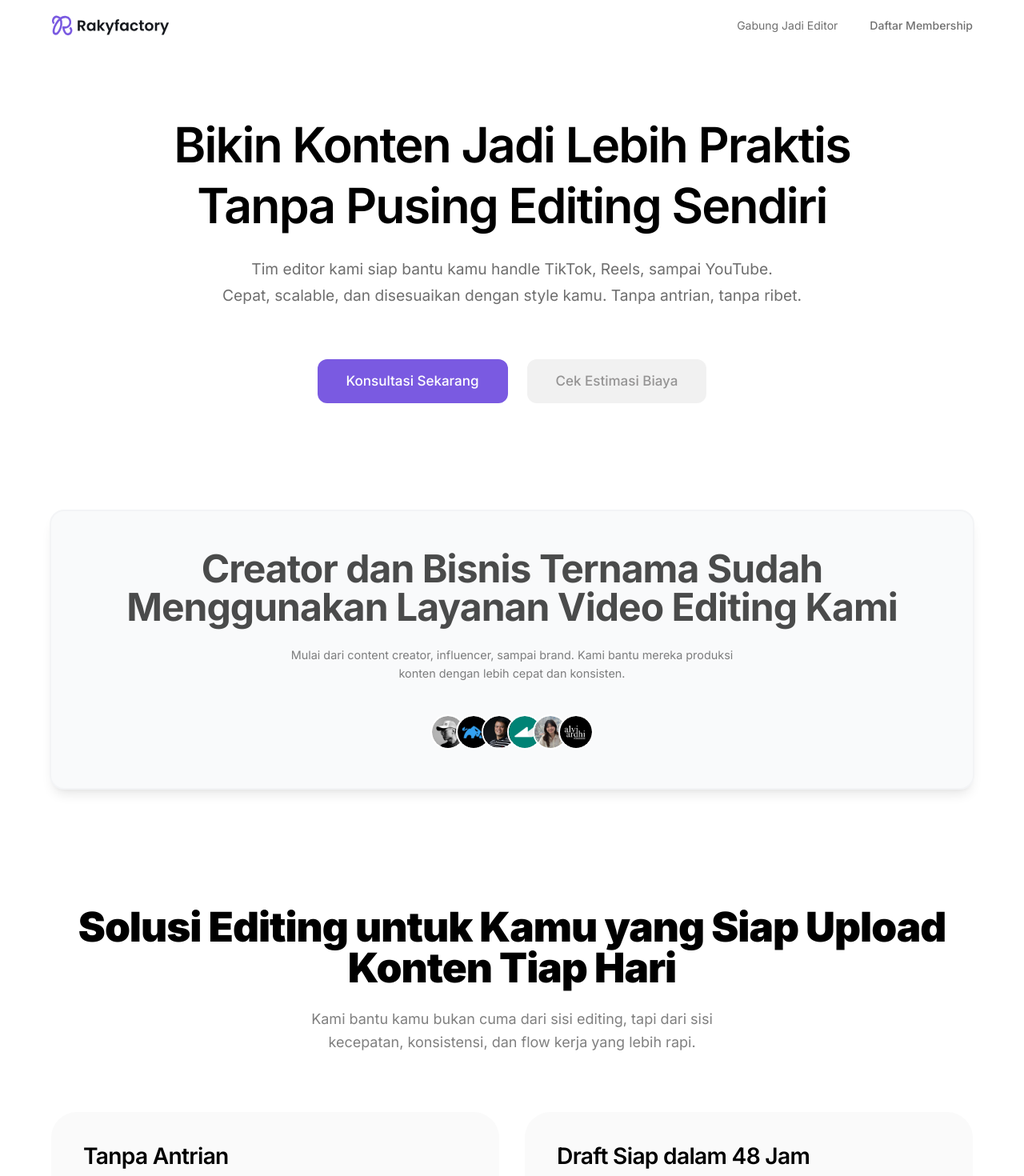
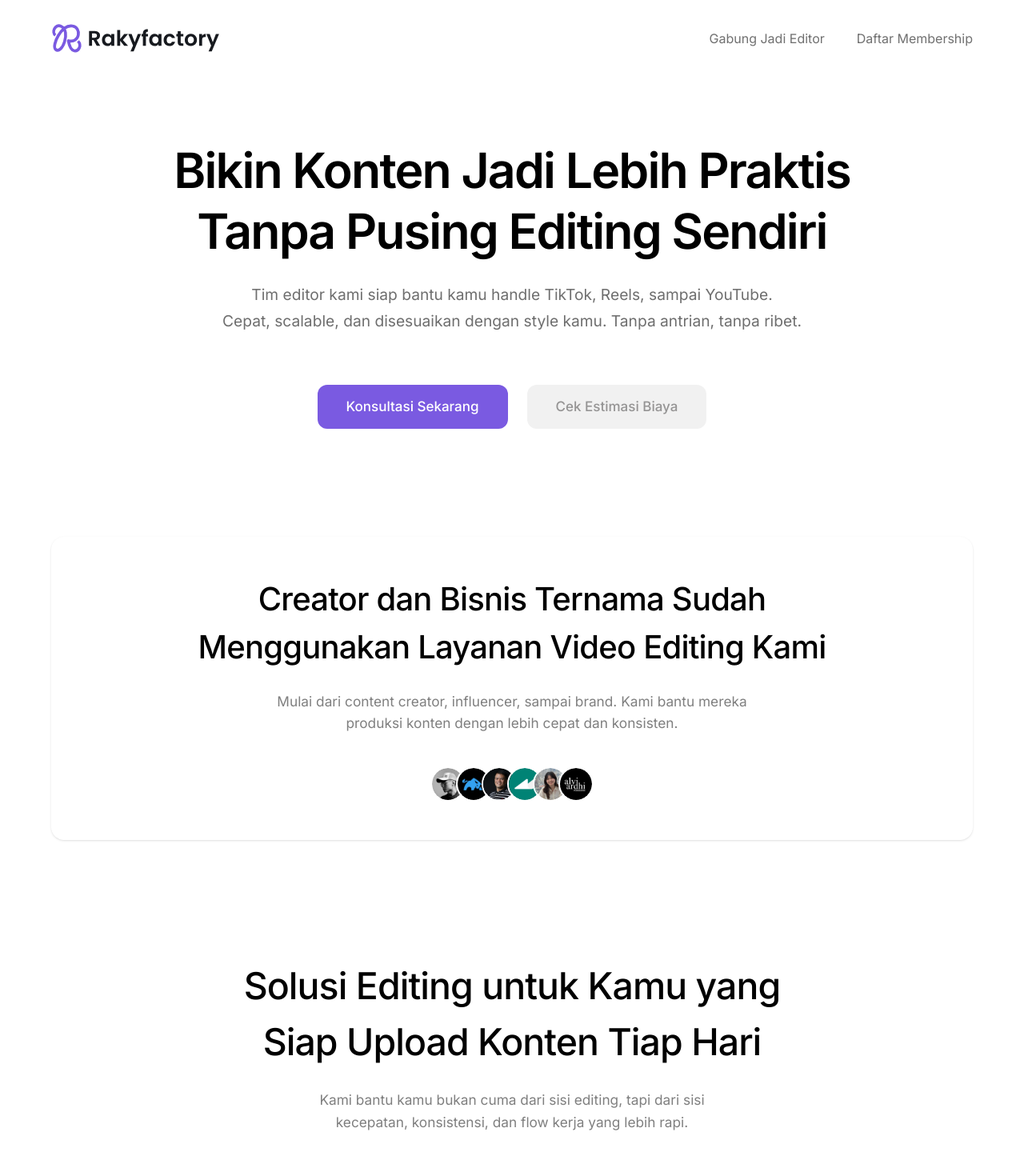
Before and after one commit to Kahvi1/raky-frontend, a React (Vite) app: page / in a window 1280 px wide. Shown: the top 1470 px of the page at 80% size. Built offline with nearby package versions, Linux system fonts and the light colour scheme.

Commit message:
adjusting the layout and sizing to be like the initial design

```diff
--- a/src/components/Feature1.jsx
+++ b/src/components/Feature1.jsx
@@ -1,3 +1,5 @@
+import { ResponsiveBreak } from "./ui/ResponsiveBreak"
+
 const svgs = import.meta.glob('../assets/influencer-profile-pictures/ccreator-*.svg', { eager: true })
 
 const creators = Object.entries(svgs)
@@ -12,9 +14,9 @@ const creators = Object.entries(svgs)
 export default function Feature1() {
   return (
     <section id="feature_1" className="w-full bg-white pt-[64px] pb-[48px] px-6 sm:pt-[76px] sm:pb-[56px] lg:pt-[96px] lg:pb-[76px]">
-      <div className="flex flex-col bg-gray-50 px-[20px] py-[40px] md:p-[32px] lg:p-[48px] rounded-2xl text-center max-w-6xl mx-auto ring-2 ring-gray-100 shadow-lg shadow-black/10">
-        <h2 className="mb-[24px] font-bold text-black/70 text-[clamp(1.9rem,4.4vw,3rem)] leading-none tracking-[-0.02em]">Creator dan Bisnis Ternama Sudah Menggunakan Layanan Video Editing Kami</h2>
-        <p className="mb-[40px] text-black/50 max-w-xl mx-auto text-[clamp(0.9rem,1.1vw,1rem)] leading-[1.6]">Mulai dari content creator, influencer, sampai brand. Kami bantu mereka produksi konten dengan lebih cepat dan konsisten.</p>
+      <div className="flex flex-col px-[20px] py-[40px] md:p-[32px] lg:p-[48px] rounded-2xl text-center max-w-6xl mx-auto shadow-sm shadow-black/10">
+        <h2 className="mb-[24px] font-[500] text-black text-[clamp(1.4rem,4.3vw,2.5rem)] tracking-[-0.02em]">Creator dan Bisnis Ternama Sudah<ResponsiveBreak />Menggunakan Layanan Video Editing Kami</h2>
+        <p className="mb-[40px] text-black/50 max-w-2xl mx-auto text-[clamp(1.05rem,1.35vw,1.2rem)] leading-[1.6]">Mulai dari content creator, influencer, sampai brand. Kami bantu mereka<ResponsiveBreak />produksi konten dengan lebih cepat dan konsisten.</p>
         <div className="flex items-center mx-auto">
           <div className="flex">
             {creators.map((src, i) => (
--- a/src/components/Feature2.jsx
+++ b/src/components/Feature2.jsx
@@ -3,6 +3,7 @@
  import imgDraft48Jam from '../assets/feature-2/draft_siap_dalam_48jam.svg'
  import imgSiapHandleBanyak from '../assets/feature-2/siap_handle_banyak.svg'
  import imgSelaluReady from '../assets/feature-2/selalu_ready_247.svg'
+ import { ResponsiveBreak } from './ui/ResponsiveBreak'
 
 
 export const feature2CardList = [
@@ -42,10 +43,10 @@ export const feature2CardList = [
   return (
     <section id="feature_2" className="w-full bg-white px-4 pt-[44px] pb-[80px] sm:px-6 sm:pt-[52px] sm:pb-[88px] lg:pt-[72px] lg:pb-[112px]">
       <div className="mx-auto flex max-w-6xl flex-col text-center pb-[48px]">
-        <h2 className="mb-[24px] font-black text-black text-[clamp(1.9rem,4.4vw,3.2rem)] leading-none tracking-[-0.02em]">
-          Solusi Editing untuk Kamu yang Siap Upload Konten Tiap Hari
+        <h2 className="mb-[24px] font-[500] text-black text-[clamp(1.4rem,4.3vw,2.9rem)] tracking-[-0.02em]">
+          Solusi Editing untuk Kamu yang<ResponsiveBreak />Siap Upload Konten Tiap Hari
         </h2>
-        <p className="mb-[24px] mx-auto max-w-xl text-sm leading-relaxed text-black/50 md:text-lg">
+        <p className="mb-[24px] mx-auto max-w-xl text-[clamp(1.05rem,1.35vw,1.2rem)] leading-relaxed text-black/50">
           Kami bantu kamu bukan cuma dari sisi editing, tapi dari sisi kecepatan, konsistensi, dan flow kerja yang
           lebih rapi.
          </p>
@@ -75,7 +76,7 @@ export function CardFeature2Copilot({ featureTitle, featureDesc, className = '',
   return (
     <article className={`flex h-fit w-full flex-col overflow-hidden rounded-4xl bg-[#FAFAFA] transition-[transform,box-shadow] duration-300 ease-out lg:hover:-translate-y-0.5 lg:hover:shadow-[0_22px_48px_-28px_rgba(15,23,42,0.35)] ${className}`}>
       <div className="flex flex-col gap-[clamp(0.5rem,1vw,0.75rem)] px-10 pt-10">
-        <h3 className="font-semibold tracking-tight text-[clamp(1.35rem,2.2vw,1.9rem)] leading-[1.08]">{featureTitle}</h3>
+        <h3 className="font-medium tracking-tight text-[clamp(1.35rem,2.2vw,1.9rem)] leading-[1.08]">{featureTitle}</h3>
         <p className="text-[clamp(0.9rem,1.1vw,1rem)] leading-[1.6] text-black/50">{featureDesc}</p>
       </div>
       <img src={imgSrc} alt={featureTitle} className={`object-contain mt-[40px] ${imgClassName ?? ''} `} />
--- a/src/components/Feature3.jsx
+++ b/src/components/Feature3.jsx
@@ -1,6 +1,7 @@
 import step1Image from '../assets/feature-3/step_1.svg'
 import step2Image from '../assets/feature-3/step_2.svg'
 import step3Image from '../assets/feature-3/step_3.svg'
+import { ResponsiveBreak } from './ui/ResponsiveBreak'
 
 const processStepImages = [
   {
@@ -27,8 +28,8 @@ export default function Feature3() {
   return (
     <section id="feature_3" className="bg-white w-full px-4 pt-[64px] pb-[80px] sm:px-6 sm:pt-[76px] sm:pb-[88px] lg:pt-[104px] lg:pb-[112px]">
       <div className="mx-auto flex max-w-6xl flex-col text-center pb-[48px]">
-        <h2 className="mb-[24px] font-black text-black text-[clamp(1.9rem,4.4vw,3.2rem)] leading-none tracking-[-0.02em]">Proses Simpel Biar Konten Kamu Cepat Upload</h2>
-        <p className="mx-auto max-w-xl text:sm leading-[1.6] text-black/50">Alurnya kami buat straightforward, jadi kamu tinggal fokus ke konten.</p>
+        <h2 className="mb-[24px] font-[500] text-black text-[clamp(1.4rem,4.3vw,2.9rem)] tracking-[-0.02em]">Proses Simpel Biar Konten<ResponsiveBreak />Kamu Cepat Upload</h2>
+        <p className="mx-auto w-full text-[clamp(1.05rem,1.35vw,1.2rem)] leading-[1.6] text-black/50">Alurnya kami buat straightforward, jadi kamu tinggal fokus ke konten.</p>
       </div>
 
       <div className="mx-auto grid max-w-6xl grid-cols-1 gap-6 sm:gap-8 lg:grid-cols-3">
--- a/src/components/Footer.jsx
+++ b/src/components/Footer.jsx
@@ -3,7 +3,7 @@ import logoWithText from '../assets/brand/logo_ic_text.svg'
 export default function Footer() {
   return (
     <footer className='w-full bg-[#EDEDED]'>
-      <div className='mx-auto flex max-w-7xl flex-col items-center justify-between gap-3 px-4 py-4 sm:flex-row sm:gap-4 sm:px-6 lg:py-5'>
+      <div className='mx-auto flex max-w-6xl flex-col items-center justify-between gap-3 px-4 py-4 lg:px-0 sm:flex-row sm:gap-4 sm:px-6 lg:py-5'>
         <a href='/' aria-label='Rakyfactory home'>
           <img src={logoWithText} alt='Rakyfactory' className='h-[30px] w-auto' />
         </a>
--- a/src/components/Hero.jsx
+++ b/src/components/Hero.jsx
@@ -1,10 +1,11 @@
 import { handleSoon } from '../utils/handlers.js'
+import { ResponsiveBreak } from './ui/ResponsiveBreak.jsx'
 
 export default function HeroSection() {
   return (
     <header className="flex flex-col items-center bg-white text-center px-6 pt-[clamp(5rem,6vw,6rem)] pb-[clamp(1.25rem,3vw,3rem)] max-w-6xl mx-auto">
-      <h1 className="text-[clamp(1.7rem,6.8vw,3.8rem)] leading-[1.25] mb-6 font-[600] max-w-[25ch] tracking-[-0.03em]">Bikin Konten Jadi Lebih Praktis<br className='hidden lg:block' />Tanpa Pusing Editing Sendiri</h1>
-      <p className="text-[#6E6E6E] text-[clamp(1.15rem,1.5vw,1.3rem)] max-w-[60ch] mx-auto leading-[1.72] mb-6 md:mb-8">Tim editor kami siap bantu kamu handle TikTok, Reels, sampai YouTube.<br className='hidden lg:block' />Cepat, scalable, dan disesuaikan dengan style kamu. Tanpa antrian, tanpa ribet.</p>
+      <h1 className="text-[clamp(1.7rem,6.2vw,3.8rem)] leading-[1.25] mb-6 font-[600] max-w-[25ch] tracking-[-0.03em]">Bikin Konten Jadi Lebih Praktis<ResponsiveBreak />Tanpa Pusing Editing Sendiri</h1>
+      <p className="text-[#6E6E6E] text-[clamp(0.9rem,1.5vw,1.3rem)] max-w-[50ch] md:max-w-[60ch] mx-auto leading-[1.72] mb-6 md:mb-8">Tim editor kami siap bantu kamu handle TikTok, Reels, sampai YouTube.<br className='hidden lg:block' />Cepat, scalable, dan disesuaikan dengan style kamu. Tanpa antrian, tanpa ribet.</p>
       <div className="flex flex-col md:flex-row gap-4 lg:gap-6 justify-center mt-4 md:mt-[clamp(1.25rem,2.4vw,2rem)]">
         <button onClick={handleSoon} className="rounded-xl bg-raky-purple text-white font-medium py-[12px] px-[28px] text-[15px] lg:py-[15px] lg:px-[36px] lg:text-[17px] min-w-[220px] cursor-pointer">Konsultasi Sekarang</button>
         <button onClick={handleSoon} className="rounded-xl text-[#959494] bg-[#F1F1F1] font-medium py-[12px] px-[28px] text-[15px] lg:py-[15px] lg:px-[36px] lg:text-[17px] min-w-[220px] cursor-pointer">Cek Estimasi Biaya</button>
--- a/src/components/Navbar.jsx
+++ b/src/components/Navbar.jsx
@@ -8,15 +8,28 @@ import { XMarkIcon, Bars3Icon } from '@heroicons/react/16/solid'
 export default function NavigationBar() {
   const [isDropdownIconOpen, setIsDropdownIconOpen] = useState(false);
 
+  // mx-6
+
   return (
-    <nav className="sticky top-0 bg-white z-50 mx-6">
-      <div className="h-14 md:h-16 flex items-center justify-center px-4 md:px-[0] md:px-6 bg-white max-w-6xl mx-auto">
-        <a href="http://youtube.com/"><img src={logoWithText} alt="logo with text" className="h-[28px]" /></a>
+    <nav className="sticky top-0 bg-white z-50 py-4">
+      <div className="h-14 md:h-16 flex items-center justify-center px-6 md:px-0 bg-white max-w-6xl mx-auto">
+        <a href="http://youtube.com/"><img src={logoWithText} alt="logo with text" className="h-[40px]" /></a>
         <div className="flex-1"></div>
         <div className="lg:hidden">
           <button onClick={(e) => setIsDropdownIconOpen(!isDropdownIconOpen)} className="size-[32px] flex items-center justify-center">
-            {isDropdownIconOpen ? <XMarkIcon className="size-[16px] md:size-[24px]" /> : <Bars3Icon className="size-[16px] md:size-[24px]" />}
+            {isDropdownIconOpen ? <XMarkIcon className="size-[36px]" /> : <Bars3Icon className="size-[36px]" />}
           </button>
+        </div>
+
+        {/* Desktop nav */}
+        <div className="hidden lg:flex items-center gap-10">
+          <p className="text-[#707070] text-md px-0 py-2 rounded-lg hover:bg-gray-50 hover:text-gray-900 transition-colors cursor-pointer">
+            Gabung Jadi Editor
+          </p>
+          <p className="text-[#707070] text-md px-0 py-2 rounded-lg hover:bg-gray-50 hover:text-gray-900 transition-colors cursor-pointer">
+            Daftar Membership
+          </p>
+        </div>
       </div>
 
       {/* Mobile menu — always rendered, animated via max-h + opacity */}
@@ -28,23 +41,11 @@ export default function NavigationBar() {
         `}
       >
         <div className="flex flex-col px-4 pt-2 pb-6 gap-1">
-            <p className="text-base font-medium text-gray-900 py-3.5 px-2 rounded-xl hover:bg-gray-50 transition-colors cursor-pointer leading-none">
+          <p className="text-base font-medium text-gray-700 py-3.5 px-2 rounded-xl hover:bg-gray-50 transition-colors cursor-pointer leading-none">
             Daftar Membership
           </p>
-            <p className="text-base text-gray-600 py-3.5 px-2 rounded-xl hover:bg-gray-50 transition-colors cursor-pointer leading-none">
+          <p className="text-base text-gray-700 py-3.5 px-2 rounded-xl hover:bg-gray-50 transition-colors cursor-pointer leading-none">
             Gabung Jadi Editor
-            </p>
-          </div>
-          <hr className="border-b border-gray-200" />
-        </div>
-
-        {/* Desktop nav */}
-        <div className="hidden lg:flex items-center gap-10">
-          <p className="text-[#707070] text-sm px-0 py-2 rounded-lg hover:bg-gray-50 hover:text-gray-900 transition-colors cursor-pointer">
-            Gabung Jadi Editor
-          </p>
-          <p className="text-[#707070] text-sm font-medium px-0 py-2 rounded-lg hover:bg-gray-50 hover:text-gray-900 transition-colors cursor-pointer">
-            Daftar Membership
           </p>
         </div>
       </div>
--- a/src/components/copilot/FeatureComponents.jsx
+++ b/src/components/copilot/FeatureComponents.jsx
@@ -42,10 +42,10 @@ export const feature2CardList = [
   return (
     <section id="feature_2" className="w-full bg-gray-50 px-4 pt-16 sm:px-6 sm:pt-20 lg:pt-[120px]">
       <div className="mx-auto flex max-w-4xl flex-col text-center">
-        <h2 className="mb-[24px] font-black text-black text-[clamp(22px,3.6vw,41px)] leading-none tracking-[-0.02em]">
+        <h2 className="mb-[24px] font-[500] text-black text-[clamp(1.4rem,4.3vw,2.9rem)] tracking-[-0.02em]">
           Solusi Editing untuk Kamu yang Siap Upload Konten Tiap Hari
         </h2>
-        <p className="mb-[24px] mx-auto max-w-xl text-sm leading-relaxed text-black/50 md:text-lg">
+        <p className="mb-[24px] mx-auto max-w-xl text-[clamp(1.05rem,1.35vw,1.2rem)] leading-relaxed text-black/50">
           Kami bantu kamu bukan cuma dari sisi editing, tapi dari sisi kecepatan, konsistensi, dan flow kerja yang
           lebih rapi.
          </p>
--- /dev/null
+++ b/src/components/ui/ResponsiveBreak.jsx
@@ -0,0 +1,11 @@
+export function ResponsiveBreak({ breakpoint = 'lg'}) {
+  const showAt = `${breakpoint}:block`
+  const hideAt = `${breakpoint}:hidden`
+
+  return (
+    <>
+      <br className={`hidden ${showAt}`} />
+      <span className={hideAt}> </span>
+    </>
+  )
+}
```
Also changed, not shown: src/components/Feature4.jsx (+5 -3 lines), src/components/Feature5.jsx (+4 -3 lines), src/components/FinalCta.jsx (+4 -3 lines). Lines whose indentation alone changed are shown as unchanged.
